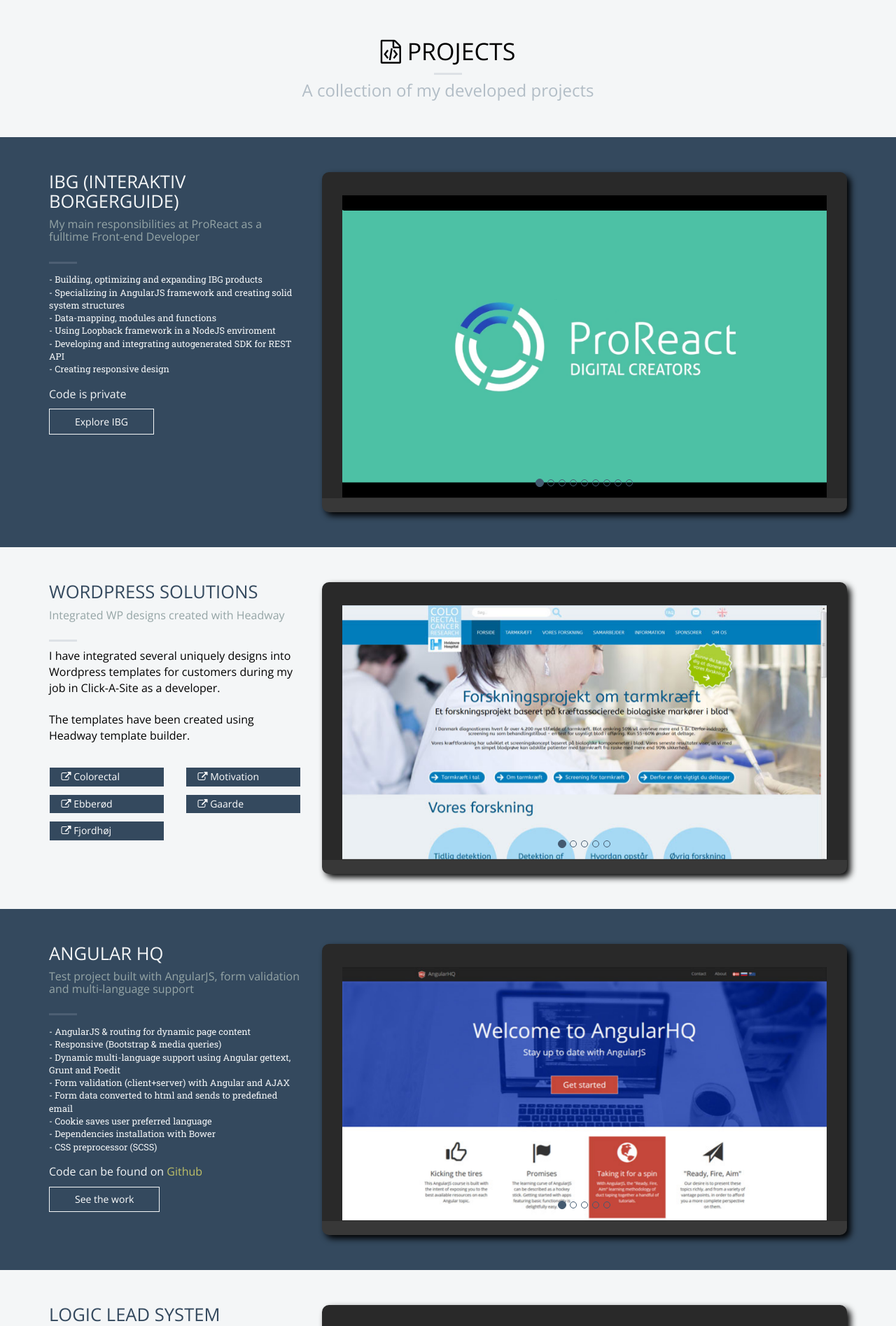
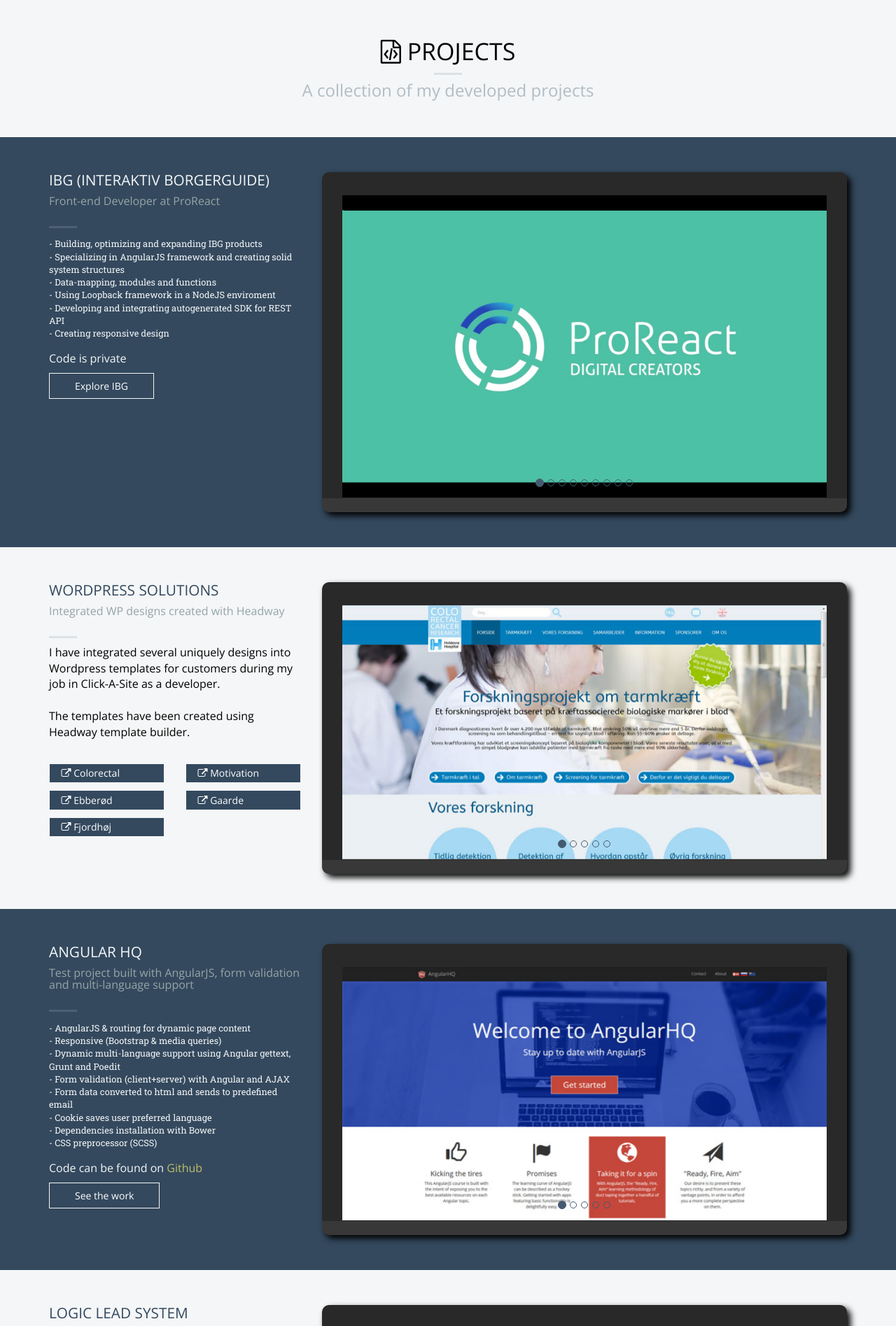
Before and after one commit to bgpedersen/BMGPmediaOld, a PHP site: page / in a window 1280 px wide. Shown: the part 2384-4279 px from the top of the page at 70% size. Run offline with PHP 8.4, Linux system fonts and the light colour scheme; some libraries are stand-ins or nearby versions.

Commit message:
made headlines smaller on projects

```diff
--- a/css/style.css
+++ b/css/style.css
@@ -616,7 +616,7 @@
 
 #projects article h4{
 	color: #34495e;
-	font-size: 1.6em;
+	font-size: 1.3em;
 	font-weight: 500;
 	text-transform: uppercase;
 }
--- a/includes/projects.php
+++ b/includes/projects.php
@@ -16,7 +16,7 @@
 				<div class="col-md-4 col-xs-12">
 					<div class="project_content_left">
 						<h4>IBG (Interaktiv Borgerguide)</h4>
-						<h5>My main responsibilities at ProReact as a fulltime Front-end Developer</h5>
+						<h5>Front-end Developer at ProReact</h5>
 						<img src="images/grey_line.png" class="line" alt="grey_line">
 						<ul>
 							<li>- Building, optimizing and expanding IBG products</li>
```
